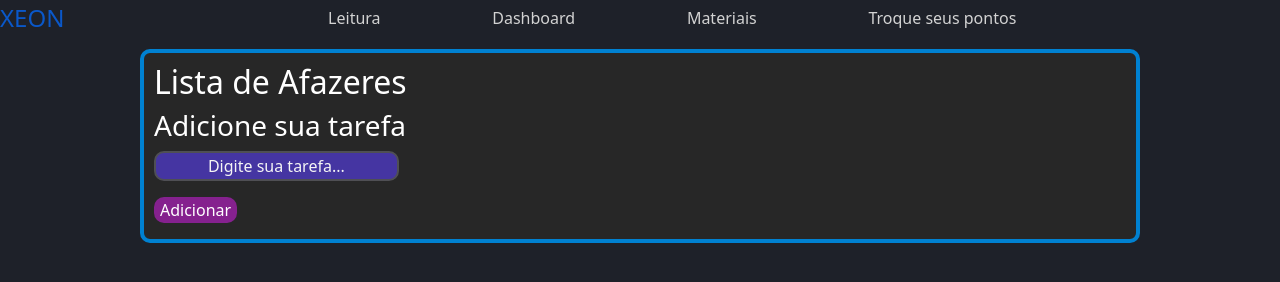
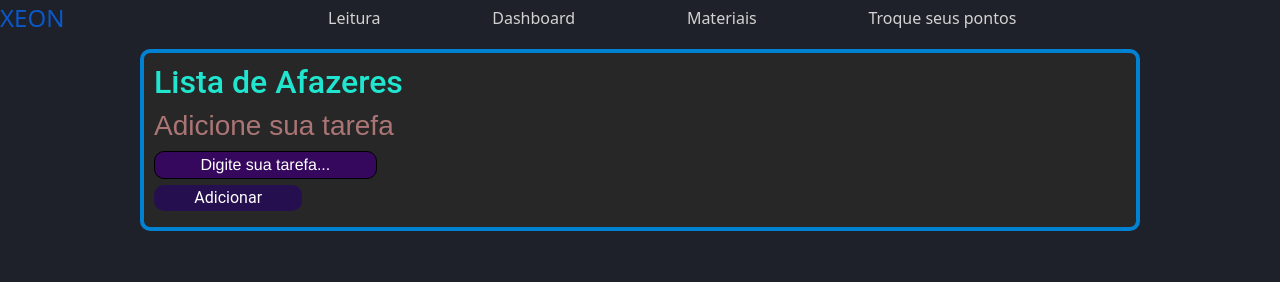
Before and after one commit to Phmeig/Xeon, a plain HTML site: page tarefas.html in a window 1280 px wide. Drawn offline with nearby package versions, Linux system fonts and the light colour scheme.

Commit message:
Mudando as tarefas

```diff
--- a/style.css
+++ b/style.css
@@ -268,7 +268,19 @@ section{
 	"campo campo ";
 }
 
+#inputTarefas{
+	text-align: center;
+	font-family: 'Franklin Gothic Medium';
+	border-radius: 10px;
+	background-color: #35085e;
+	border: 1px solid black;
+	margin-bottom: 2%;
+	width:75%;
+}
 
+#inputTarefas::placeholder{
+		color: white;
+}
 
 .item-tarefa {
 	display: flex;
@@ -292,13 +304,22 @@ section{
 
 .tituloP{
 	grid-area: tituloP;
+	font-family: Roboto;
+	color:#20E6CF;
+}
+
+#add{
+	color:rgb(172, 117, 117);
+	font-family: 	sans-serif;
 }
 
 #btntarefas{
 	border: none;
-	background-color: #85218e;
+	background-color: #260f4e;
 	border-radius: 10px;
 	color: white;
+	width:50%;
+	font-family: Roboto;
 }
 
 
--- a/tarefas.html
+++ b/tarefas.html
@@ -30,7 +30,9 @@
 		<section>
 			<article id="cardp"  class="bordacard"> <!--card -->
 				<div class="tarefasGrid">
-					<h2 id="centro" class="tituloP">Lista de Afazeres</h2>
+					<div id="centro">
+						<h2 id="centro" class="tituloP">Lista de Afazeres</h2>
+					</div>
 					<div class="tarefas">
 							<!-- <h4 id="texto"> Tarefa 1</h4>
 							<button onclick="fracasso()"id="btnfracasso">Fracasso</button>
@@ -38,8 +40,8 @@
 					</div>
 					<p class="campoMsg"></p>
 					<div id="prompt">
-						<h3>Adicione sua tarefa</h3>
-						<input class="inputregistro nova" type="text" placeholder="Digite sua tarefa..."> <button id="btntarefas" onclick="adicionar()">Adicionar</button>
+						<h3 id="add">Adicione sua tarefa</h3>
+						<input id="inputTarefas" class="nova" type="text" placeholder="Digite sua tarefa..."> <button id="btntarefas" onclick="adicionar()">Adicionar</button>
 					</div>
 				</div>
 			</article>
```
Also changed, not shown: Imagens/Clock-PNG-Picture.png (added), Imagens/FOGO-FODA.png (added), Imagens/clock.png (added), Imagens/flammable-or-fire-icon-png.png (added), Imagens/livro-50px.png (added), Imagens/livro.png (added).
